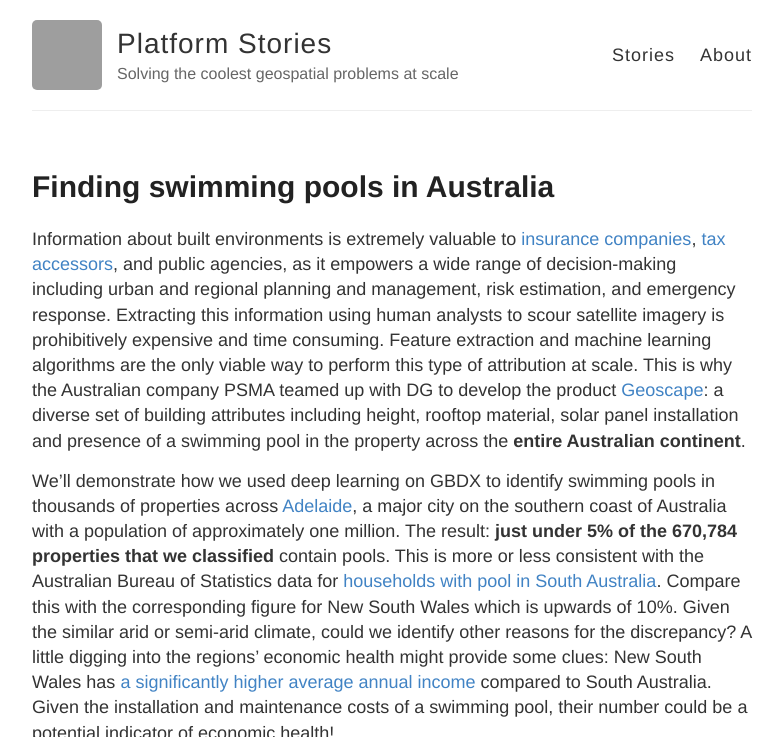
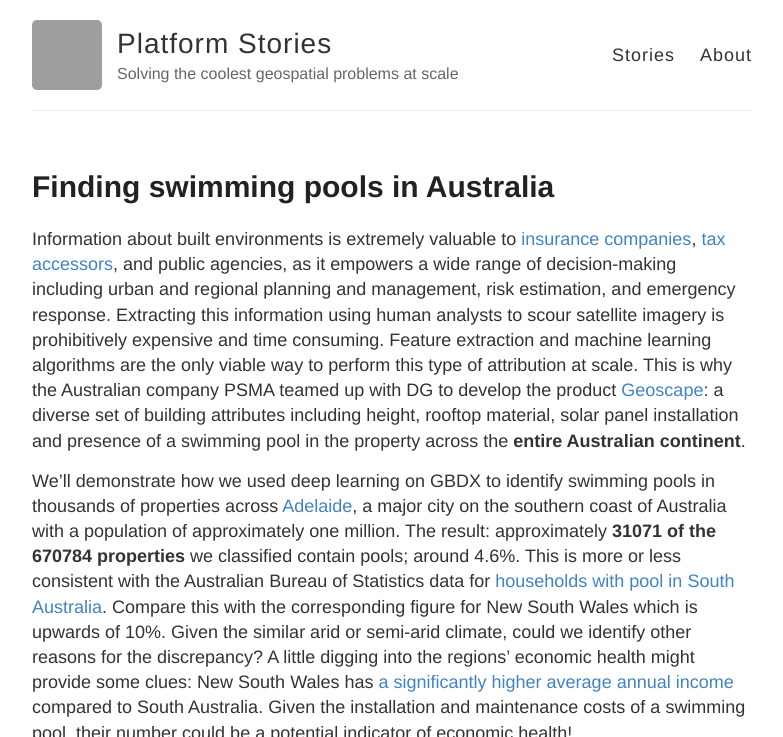
Before and after one commit to neoocm/PlatformStories.github.io, a Jekyll site: the page built from _posts/2016-9-8-swimming-pools.md, in a window 1280 px wide and 900 px high, cut to the strip 0-737 px from the top of the window. Shown: the whole strip, without its empty margins (248-1031 px from the left). Built offline with Jekyll 4.4.1, drawn with Linux system fonts in a browser that asks for light colours; grey boxes are pictures that could not be loaded.

Commit message:
Update 2016-9-8-swimming-pools.md

```diff
--- a/_posts/2016-9-8-swimming-pools.md
+++ b/_posts/2016-9-8-swimming-pools.md
@@ -15,8 +15,7 @@
 in the property across the **entire Australian continent**.
 
 We'll demonstrate how we used deep learning on GBDX to identify swimming pools in thousands of properties across
-[Adelaide](https://en.wikipedia.org/wiki/Adelaide), a major city on the southern coast of Australia with a population of approximately one million. The result: **just under 5% of the 670,784 properties that we classified** contain pools.
-This is more or less consistent with the Australian Bureau of Statistics data for [households with pool in South Australia](http://www.abs.gov.au/ausstats/abs@.nsf/Products/F4641220D19FD971CA2573A80011AD41?opendocument). Compare this with the corresponding figure for New South Wales which is upwards of 10%. Given the similar arid or semi-arid climate, could we identify other reasons for the discrepancy? A little digging into the regions' economic health might provide some clues:
+[Adelaide](https://en.wikipedia.org/wiki/Adelaide), a major city on the southern coast of Australia with a population of approximately one million. The result: approximately **31071 of the 670784 properties** we classified contain pools; around 4.6%. This is more or less consistent with the Australian Bureau of Statistics data for [households with pool in South Australia](http://www.abs.gov.au/ausstats/abs@.nsf/Products/F4641220D19FD971CA2573A80011AD41?opendocument). Compare this with the corresponding figure for New South Wales which is upwards of 10%. Given the similar arid or semi-arid climate, could we identify other reasons for the discrepancy? A little digging into the regions' economic health might provide some clues:
 New South Wales has [a significantly higher average annual income](http://www.abs.gov.au/ausstats/abs@.nsf/mf/5673.0.55.003) compared to South Australia. Given the installation and maintenance costs of a swimming pool, their number could be a potential indicator of economic health!
 
 ![properties.png]({{ site.baseurl }}/images/swimming-pools/properties.png)
```
